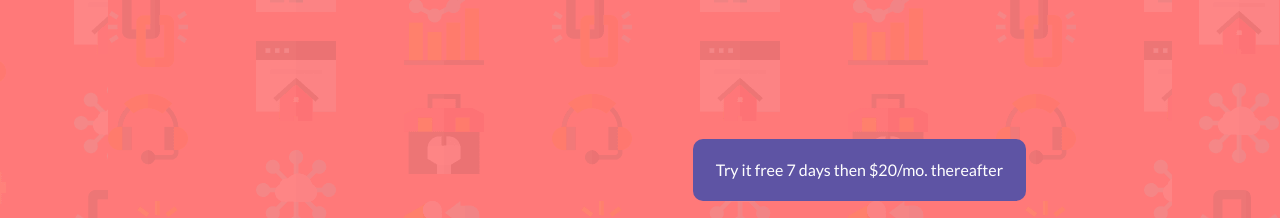
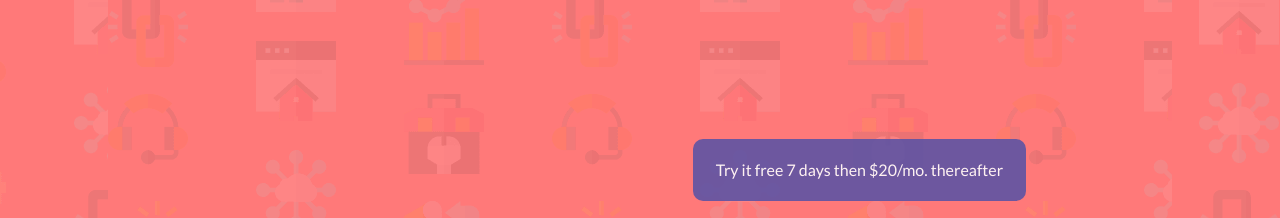
Before and after one commit to NikolaGolubovic/signup-validation, a plain HTML site: page index.html in a window 1280 px wide. In both pictures the pointer is over the link "Try it free 7 days then $20/mo. thereafter". Shown: the top 218 px of the page. Drawn offline with Linux system fonts and the light colour scheme.

Commit message:
add more style on anchor links

```diff
--- a/css/style.css
+++ b/css/style.css
@@ -9,6 +9,14 @@
 * {
     margin: 0;
     padding: 0;
+}
+
+a:hover {
+    opacity: 0.9;
+}
+
+a:active {
+    transform: scale(0.98);
 }
 
 body {
```
